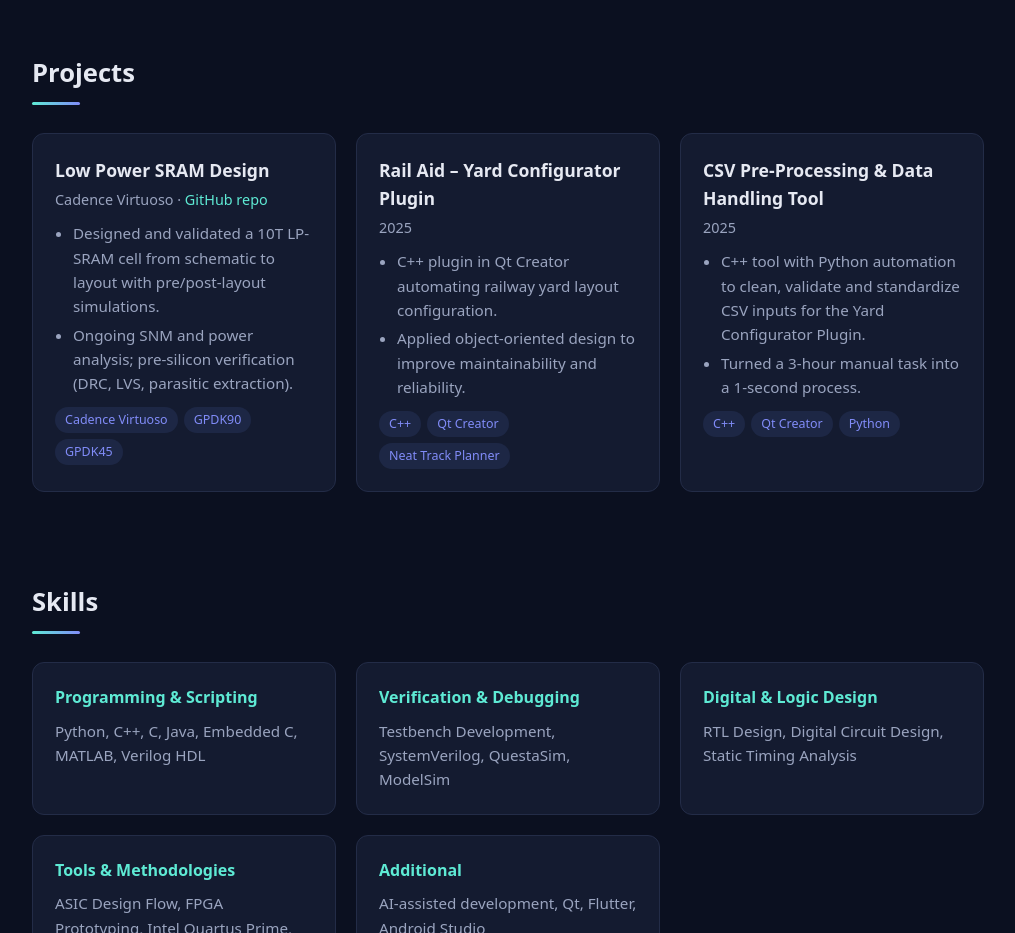
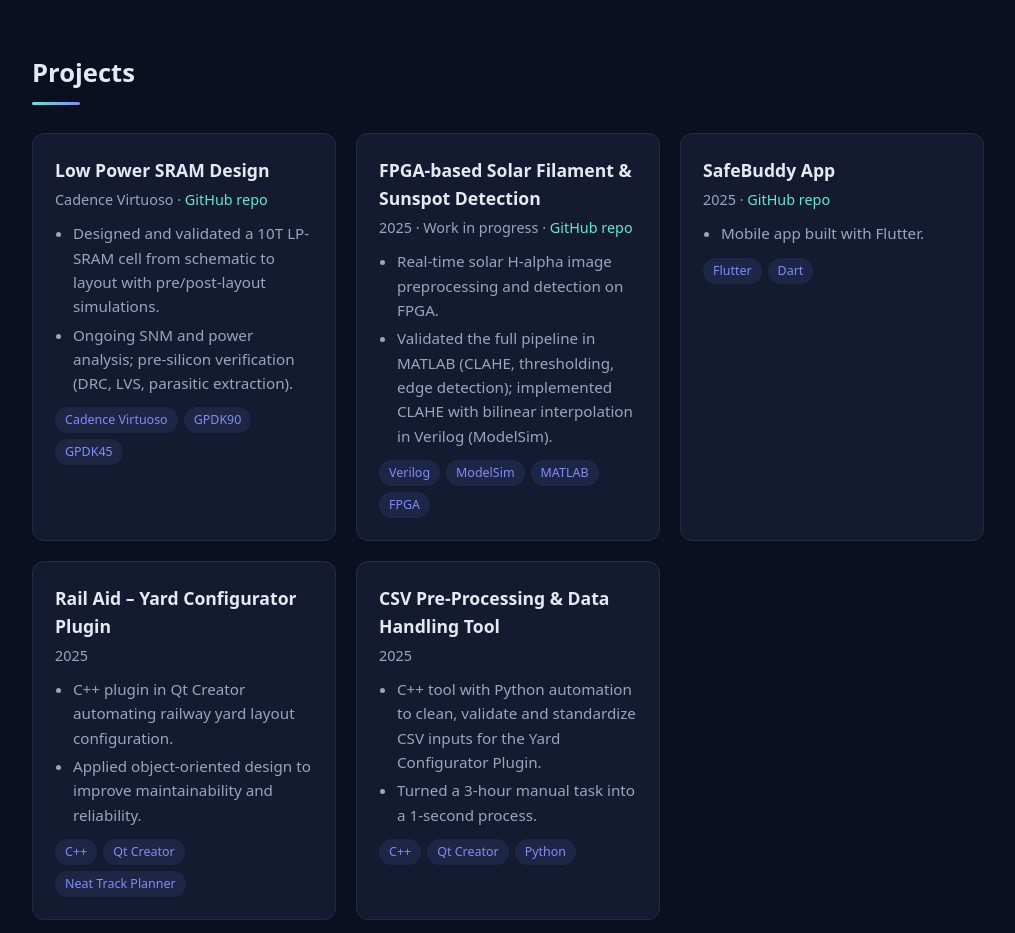
Before and after one commit to SaiSravanKamisetty/SaiSravanKamisetty.github.io, a plain HTML site: page index.html in a window 1280 px wide. Shown: the part 1840-2773 px from the top of the page, without its empty margins (132-1147 px from the left). Drawn offline with Linux system fonts and the light colour scheme.

Commit message:
Add portfolio site

```diff
--- a/index.html
+++ b/index.html
@@ -122,10 +122,23 @@ footer{text-align:center;color:var(--muted);font-size:.85rem;padding:24px;border
   <div class="grid">
     <div class="card">
       <h3>Low Power SRAM Design</h3>
-      <div class="meta">Cadence Virtuoso · <a href="https://github.com/SaiSravanKamisetty" target="_blank" rel="noopener">GitHub repo</a></div>
+      <div class="meta">Cadence Virtuoso · <a href="https://github.com/SaiSravanKamisetty/Low-Power-SRAM-Design-using-Cadence-Virtuoso" target="_blank" rel="noopener">GitHub repo</a></div>
       <ul><li>Designed and validated a 10T LP-SRAM cell from schematic to layout with pre/post-layout simulations.</li>
       <li>Ongoing SNM and power analysis; pre-silicon verification (DRC, LVS, parasitic extraction).</li></ul>
       <div class="tags"><span>Cadence Virtuoso</span><span>GPDK90</span><span>GPDK45</span></div>
+    </div>
+    <div class="card">
+      <h3>FPGA-based Solar Filament &amp; Sunspot Detection</h3>
+      <div class="meta">2025 · Work in progress · <a href="https://github.com/SaiSravanKamisetty/FPGA-based-Solar-Filament-Sunspot-Detection" target="_blank" rel="noopener">GitHub repo</a></div>
+      <ul><li>Real-time solar H-alpha image preprocessing and detection on FPGA.</li>
+      <li>Validated the full pipeline in MATLAB (CLAHE, thresholding, edge detection); implemented CLAHE with bilinear interpolation in Verilog (ModelSim).</li></ul>
+      <div class="tags"><span>Verilog</span><span>ModelSim</span><span>MATLAB</span><span>FPGA</span></div>
+    </div>
+    <div class="card">
+      <h3>SafeBuddy App</h3>
+      <div class="meta">2025 · <a href="https://github.com/SaiSravanKamisetty/SafeBuddyApp" target="_blank" rel="noopener">GitHub repo</a></div>
+      <ul><li>Mobile app built with Flutter.</li></ul>
+      <div class="tags"><span>Flutter</span><span>Dart</span></div>
     </div>
     <div class="card">
       <h3>Rail Aid – Yard Configurator Plugin</h3>
```
